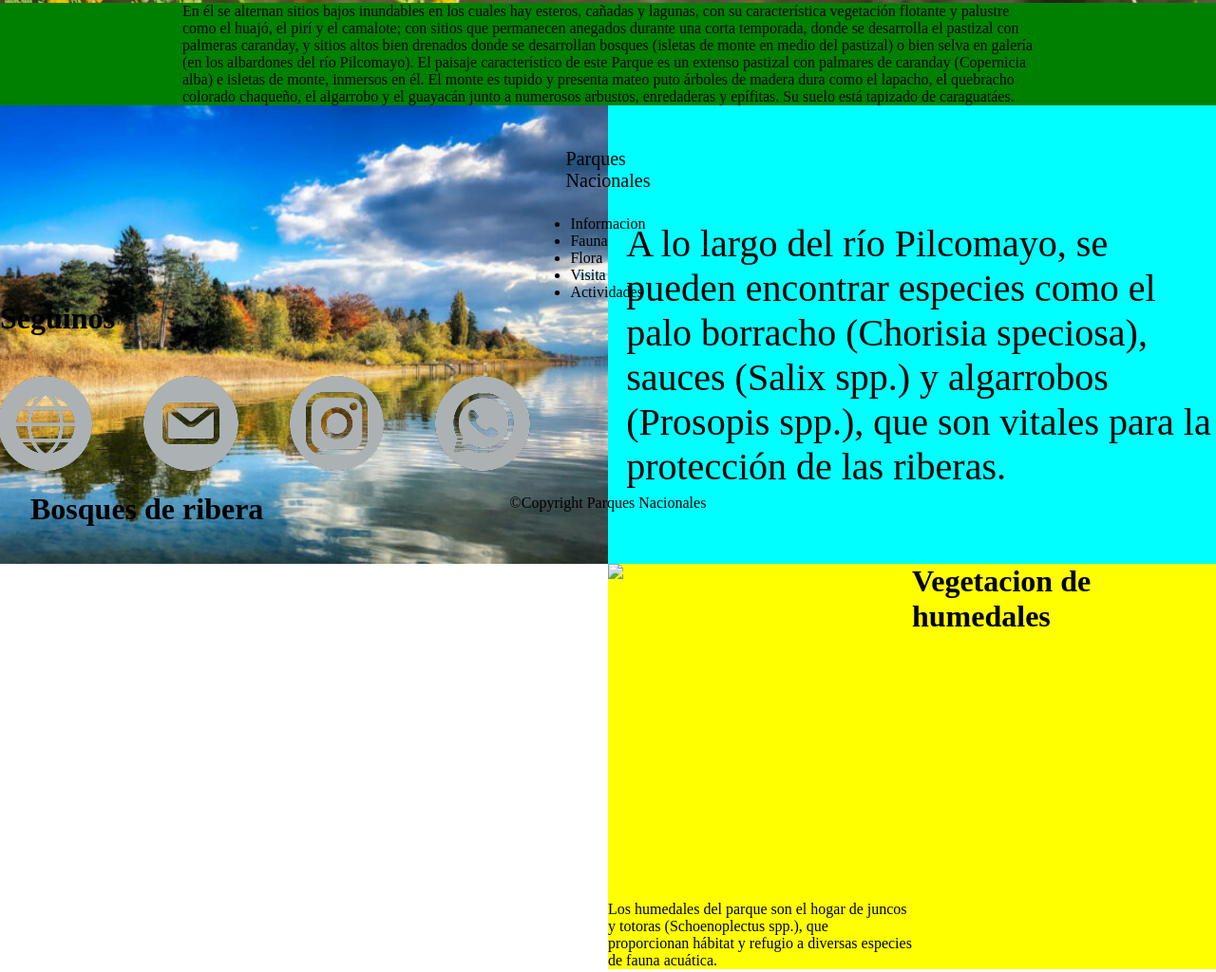
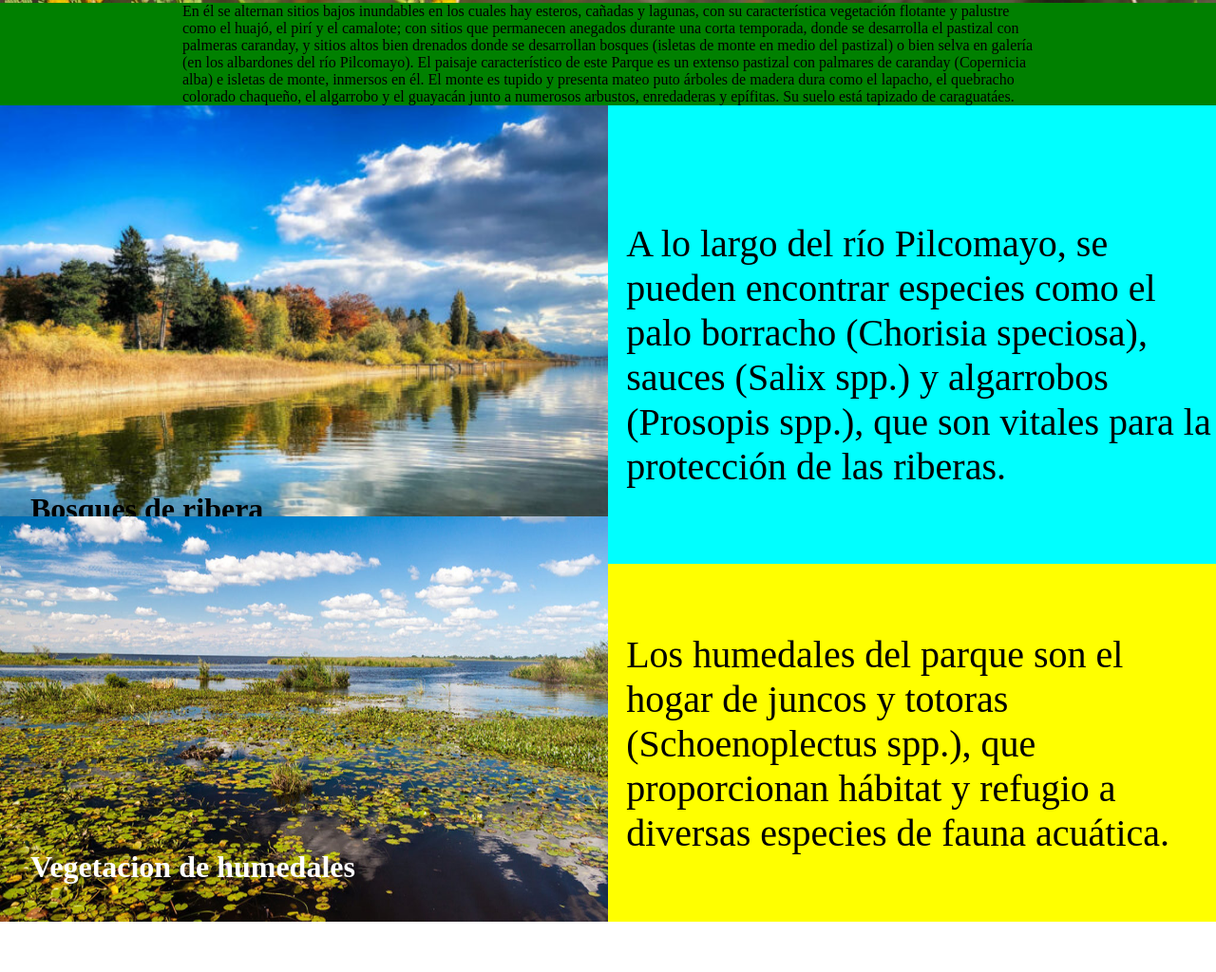
Before and after one commit to JoaquinCasanou/TP2-Parque-Nacional, a plain HTML site: page paginas/flora.html in a window 1280 px wide. Shown: the part 967-1991 px from the top of the page at 95% size. Drawn offline with Linux system fonts and the light colour scheme.

Commit message:
falta ultimo div

```diff
--- a/css/style-flora.css
+++ b/css/style-flora.css
@@ -197,6 +197,7 @@ nav ul{
 
 /*VEGETACION DE HUMEDALES*/
 #grid-container2{
+    margin-top: 0.5%;
 
     display: grid;
     width: 100%;
@@ -214,8 +215,28 @@ nav ul{
     height: 100%;
     grid-area: imgVegetacion;
 }
-#img-2
+#img-2{
+    height: 100%;
+    width: 100%;
+}
+#cont-texto-vegetacion{
+    grid-area: textoVegetacion;
+}
+#texto-vegetacion{
+    font-size: 40px;
+    margin-left: 3%;
+    margin-top: 19%;
 
+}
+#cont-titulo-vegetacion{
+    margin-top: -12%;
+    margin-left: 5%;
+
+}
+#titulo-2{
+    color: white;
+
+}
 
 
 /*VEGETACION DE HUMEDALES*/
@@ -289,7 +310,7 @@ nav ul{
 #footer{
     border-top: 5px solid rgb(170, 168, 168);
 
-    margin-top: 40%;
+    margin-top: 100%;
     width: 100%;
     height: 250px;
     display: grid;
--- a/paginas/flora.html
+++ b/paginas/flora.html
@@ -84,10 +84,10 @@
         </p>
     </div>
 
-
+</div>
 <div id="grid-container2">
     <div id="cont-imagen-vegetacionDeHumedales">
-            <img id="img-2" src="../scr/imagenes/Mateo vegetacion de humedales.jpg alt="">
+        <img id="img-2" src="../scr/imagenes/Mateo vegetacion de humedales.jpg">
     </div>
     <div id="cont-titulo-vegetacion">
         <h1 id="titulo-2"> Vegetacion de humedales </h1>
@@ -97,7 +97,7 @@
     </div>
 </div>
 
-</div>
+
 
 
 </div>
```
Lines whose indentation alone changed are shown as unchanged.
